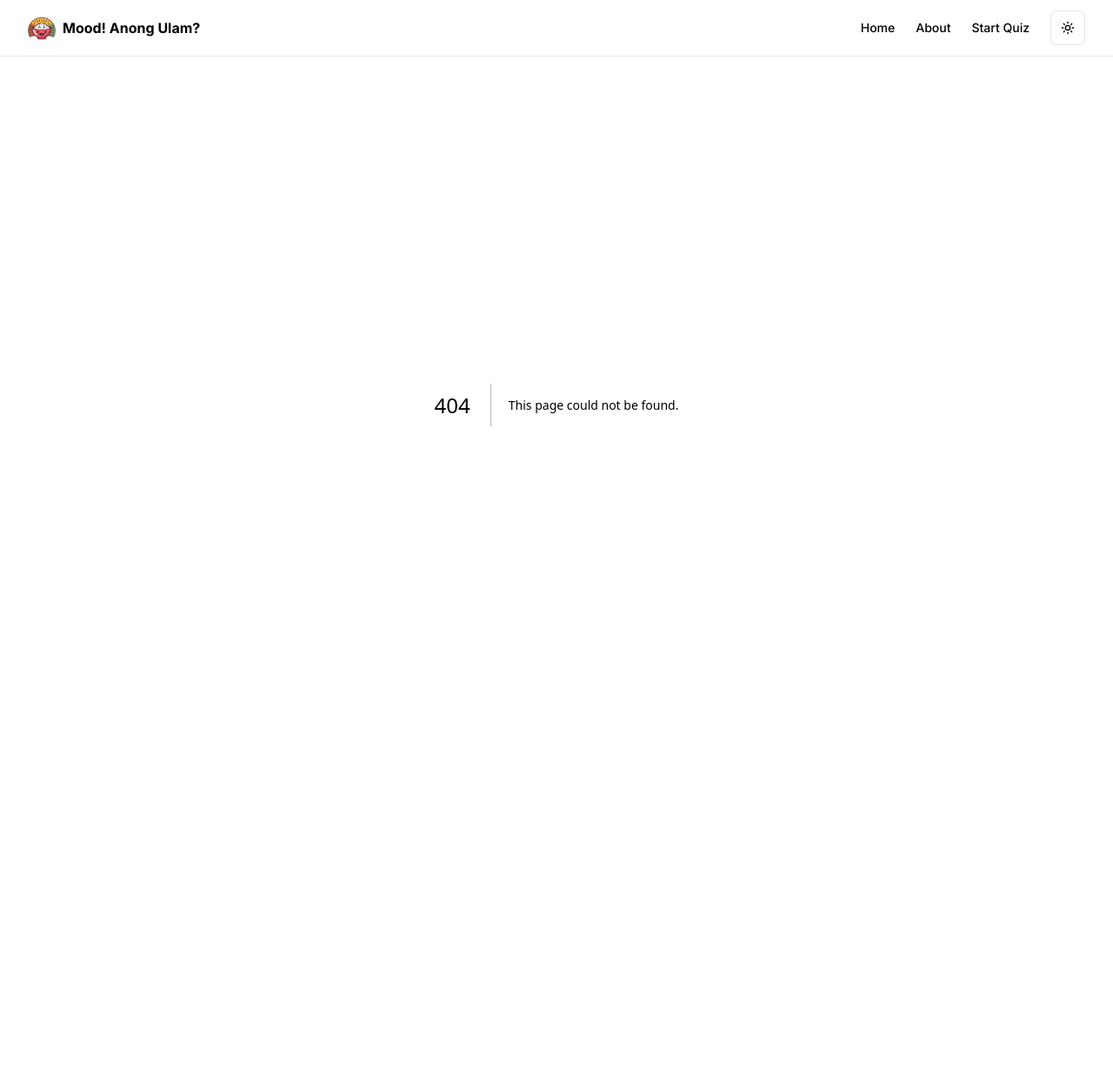
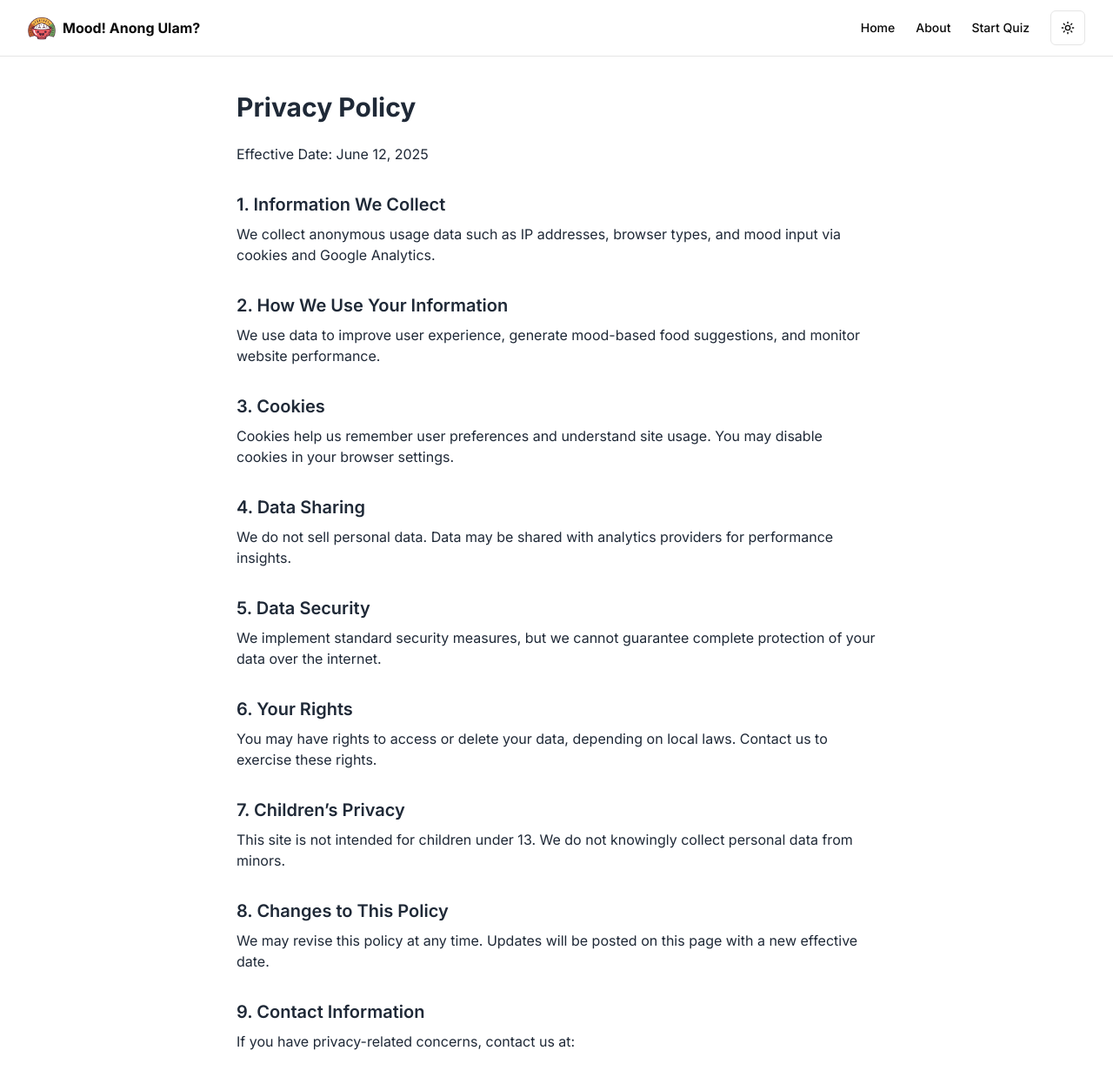
Before and after one commit to jaypeepeep/Mood-Anong-Ulam, a Next.js app: page /privacy in a window 1280 px wide. Before the commit this address had no page. Shown: the top 1246 px of the page at 87% size. Before the commit the page ends 865 px from the top, so only its background shows below. Built offline with nearby package versions, Linux system fonts and the light colour scheme.

Commit message:
Feat: Add terms and privacy page

```diff
--- a/app/page.tsx
+++ b/app/page.tsx
@@ -96,14 +96,14 @@ export default function Home() {
             <p className="text-center text-sm text-gray-500 dark:text-gray-400">
               © 2025 Mood! Anong Ulam?. All rights reserved.
             </p>
-            {/* <div className="flex gap-4">
+            <div className="flex gap-4">
               <Link href="/terms" className="text-sm text-gray-500 hover:underline dark:text-gray-400">
                 Terms
               </Link>
               <Link href="/privacy" className="text-sm text-gray-500 hover:underline dark:text-gray-400">
                 Privacy
               </Link>
-            </div> */}
+            </div>
           </div>
         </div>
       </footer>
--- /dev/null
+++ b/app/privacy/page.tsx
@@ -0,0 +1,47 @@
+export const metadata = {
+  title: "Privacy Policy | Mood! Anong Ulam?",
+  description: "How we handle your data and protect your privacy.",
+};
+
+const supportEmail = process.env.NEXT_PUBLIC_SUPPORT_EMAIL;
+
+
+export default function PrivacyPage() {
+  return (
+    <div className="max-w-3xl mx-auto px-4 py-10 text-gray-800 dark:text-gray-100">
+      <h1 className="text-3xl font-bold mb-6">Privacy Policy</h1>
+      <p className="mb-4">Effective Date: June 12, 2025</p>
+
+      <h2 className="text-xl font-semibold mt-8 mb-2">1. Information We Collect</h2>
+      <p className="mb-4">We collect anonymous usage data such as IP addresses, browser types, and mood input via cookies and Google Analytics.</p>
+
+      <h2 className="text-xl font-semibold mt-8 mb-2">2. How We Use Your Information</h2>
+      <p className="mb-4">We use data to improve user experience, generate mood-based food suggestions, and monitor website performance.</p>
+
+      <h2 className="text-xl font-semibold mt-8 mb-2">3. Cookies</h2>
+      <p className="mb-4">Cookies help us remember user preferences and understand site usage. You may disable cookies in your browser settings.</p>
+
+      <h2 className="text-xl font-semibold mt-8 mb-2">4. Data Sharing</h2>
+      <p className="mb-4">We do not sell personal data. Data may be shared with analytics providers for performance insights.</p>
+
+      <h2 className="text-xl font-semibold mt-8 mb-2">5. Data Security</h2>
+      <p className="mb-4">We implement standard security measures, but we cannot guarantee complete protection of your data over the internet.</p>
+
+      <h2 className="text-xl font-semibold mt-8 mb-2">6. Your Rights</h2>
+      <p className="mb-4">You may have rights to access or delete your data, depending on local laws. Contact us to exercise these rights.</p>
+
+      <h2 className="text-xl font-semibold mt-8 mb-2">7. Children’s Privacy</h2>
+      <p className="mb-4">This site is not intended for children under 13. We do not knowingly collect personal data from minors.</p>
+
+      <h2 className="text-xl font-semibold mt-8 mb-2">8. Changes to This Policy</h2>
+      <p className="mb-4">We may revise this policy at any time. Updates will be posted on this page with a new effective date.</p>
+
+      <h2 className="text-xl font-semibold mt-8 mb-2">9. Contact Information</h2>
+      <p>If you have privacy-related concerns, contact us at:{" "}
+        <a href={`mailto:${supportEmail}`} className="underline">
+          {supportEmail}
+        </a>
+        </p>
+    </div>
+  );
+}
--- /dev/null
+++ b/app/terms/page.tsx
@@ -0,0 +1,43 @@
+export const metadata = {
+  title: "Terms of Service | Mood! Anong Ulam?",
+  description: "Terms governing the use of Mood! Anong Ulam?",
+};
+
+const supportEmail = process.env.NEXT_PUBLIC_SUPPORT_EMAIL;
+
+export default function TermsPage() {
+  return (
+    <div className="max-w-3xl mx-auto px-4 py-10 text-gray-800 dark:text-gray-100">
+      <h1 className="text-3xl font-bold mb-6">Terms of Service</h1>
+      <p className="mb-4">Effective Date: June 12, 2025</p>
+
+      <h2 className="text-xl font-semibold mt-8 mb-2">1. Use of the Website</h2>
+      <p className="mb-4">Mood! Anong Ulam? provides food suggestions based on user input such as mood or preferences. You agree to use this Website only for lawful purposes and in accordance with these Terms.</p>
+
+      <h2 className="text-xl font-semibold mt-8 mb-2">2. User Responsibilities</h2>
+      <p className="mb-4">You agree not to use the site for illegal activities, interfere with its operation, or reuse our content without permission.</p>
+
+      <h2 className="text-xl font-semibold mt-8 mb-2">3. Intellectual Property</h2>
+      <p className="mb-4">All content on this site is owned or licensed by Mood! Anong Ulam? and protected by intellectual property laws.</p>
+
+      <h2 className="text-xl font-semibold mt-8 mb-2">4. Disclaimer</h2>
+      <p className="mb-4">Food suggestions are for informational purposes only. We are not responsible for any dietary or health consequences from their use.</p>
+
+      <h2 className="text-xl font-semibold mt-8 mb-2">5. Limitation of Liability</h2>
+      <p className="mb-4">We are not liable for damages resulting from your use of the Website or its content.</p>
+
+      <h2 className="text-xl font-semibold mt-8 mb-2">6. Third-Party Links</h2>
+      <p className="mb-4">We are not responsible for content or policies of external websites linked from our service.</p>
+
+      <h2 className="text-xl font-semibold mt-8 mb-2">7. Changes to These Terms</h2>
+      <p className="mb-4">We may update these Terms at any time. Continued use of the Website indicates your acceptance of the updated Terms.</p>
+
+      <h2 className="text-xl font-semibold mt-8 mb-2">8. Contact Information</h2>
+      <p>If you have questions, email us at:{" "}
+        <a href={`mailto:${supportEmail}`} className="underline">
+          {supportEmail}
+        </a>
+    </p>
+    </div>
+  );
+}
```
